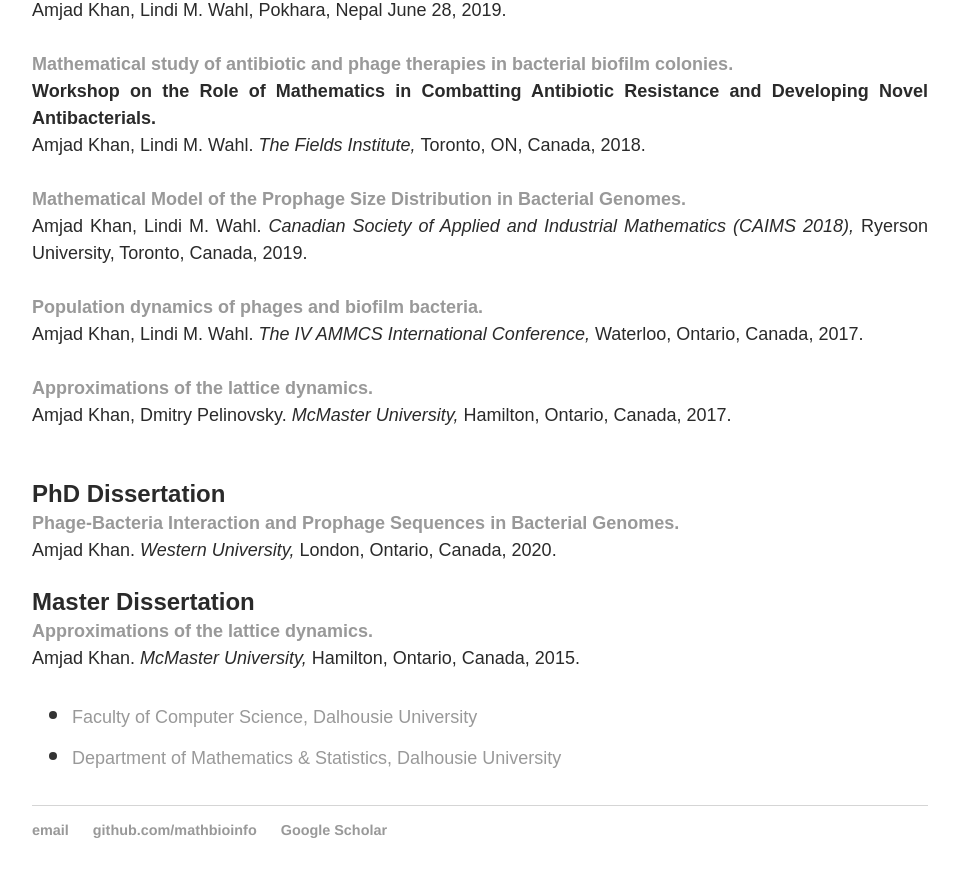
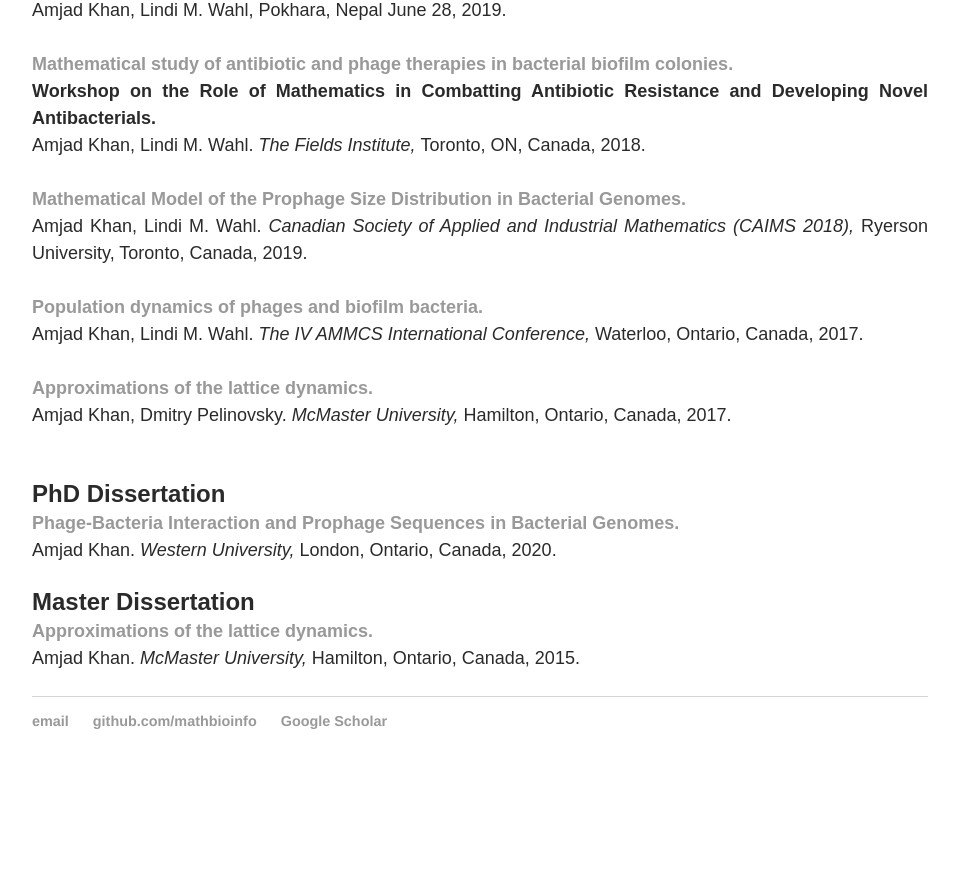
Before and after one commit to MathBioInfo/amjadkhan, a Jekyll site: the page built from Research/index.html, in a window 1280 px wide and 900 px high, scrolled down 2285 px. Shown: the top 877 px of the window, without its empty margins (160-1119 px from the left). Built offline with Jekyll 4.4.1, drawn with Linux system fonts in a browser that asks for light colours; after the commit the page ends 3077 px from its top, so only the background shows below that.

Commit message:
Update index.html

```diff
--- a/Research/index.html
+++ b/Research/index.html
@@ -140,9 +140,4 @@ title: About my research
 	</div><!--/.profile-body -->
 	</div><!--/.main-wrap -->
 
-
-			<ul class="contacts">
-				<li><a href="https://www.dal.ca/faculty/computerscience.html" target="_blank">Faculty of Computer Science, Dalhousie University</a></font><font color="#2a2a2a" size="4"></li>
-				<li><a href="https://www.dal.ca/faculty/science/math-stats.html" target="_blank">Department of Mathematics & Statistics, Dalhousie University</a></font><font color="#2a2a2a" size="4"></li>
-				</ul>
-		</div>
+	</div>
```
